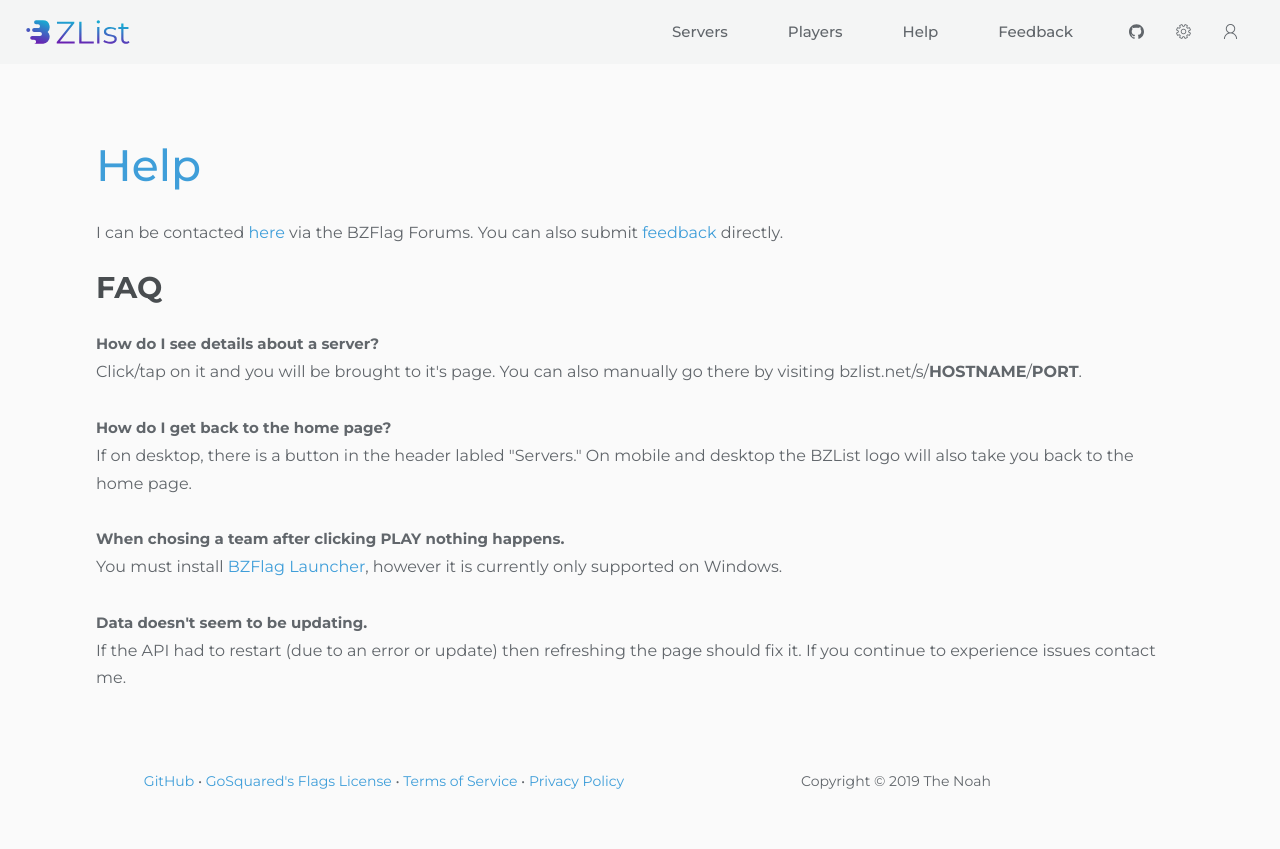
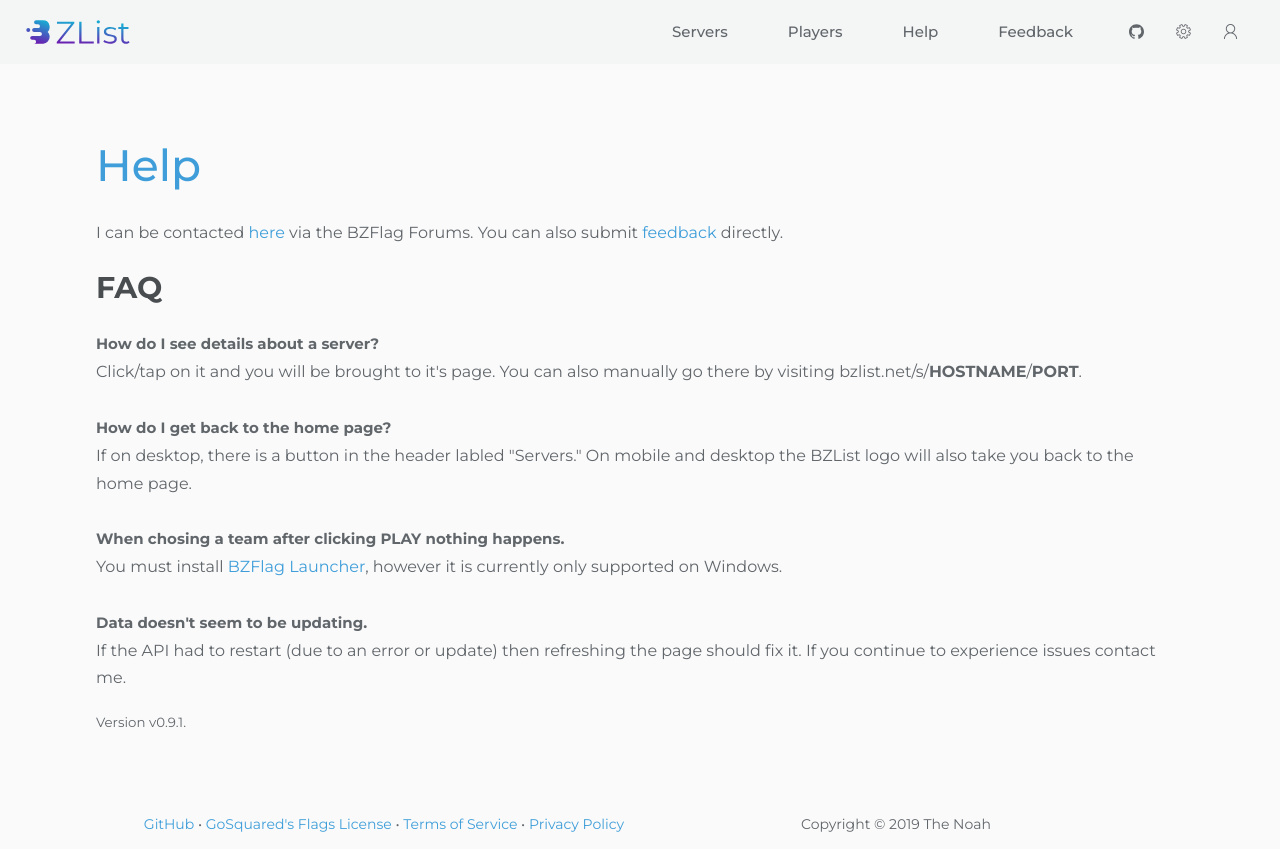
Before and after one commit to bzlist/bzlist.net, a React (Create React App) app: page /Help in a window 1280 px wide. Before the commit the page ends 806 px from the top, so only its background shows below. Built offline with nearby package versions, Linux system fonts and the light colour scheme; no server answers.

Commit message:
Add version number to help page

```diff
--- a/src/components/HelpPage.tsx
+++ b/src/components/HelpPage.tsx
@@ -1,5 +1,7 @@
 import React from "react";
 import {Link} from "react-router-dom";
+
+import {version} from "../../package.json";
 
 export const HelpPage = (): JSX.Element => (
   <div className="wrapper">
@@ -19,5 +21,6 @@ export const HelpPage = (): JSX.Element => (
       <span className="label">Data doesn't seem to be updating.</span><br/>
       If the API had to restart (due to an error or update) then refreshing the page should fix it. If you continue to experience issues contact me.
     </p>
+    <p><small>Version v{version}.</small></p>
   </div>
 );
```
